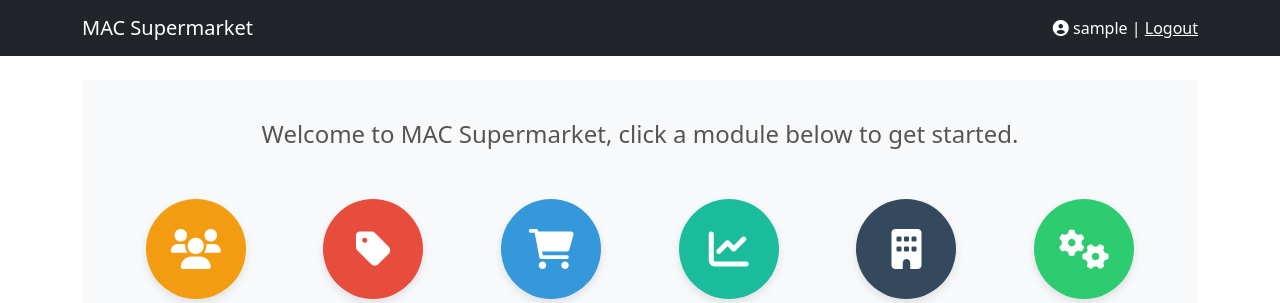
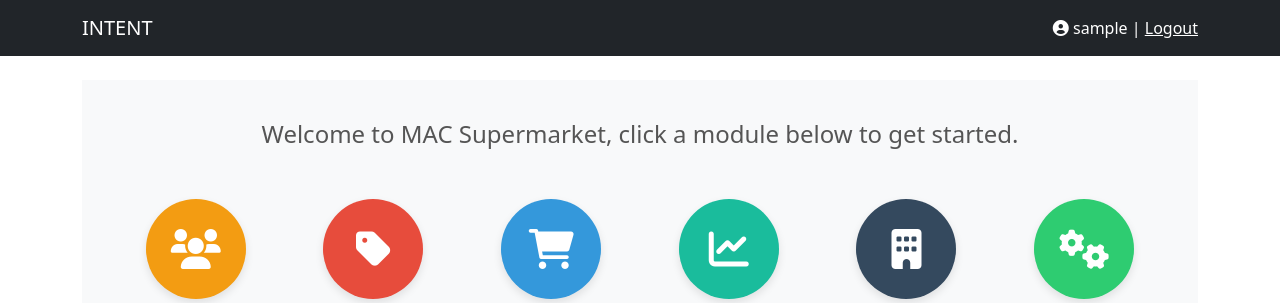
Before and after one commit to Naava-Peledgie/pos, a Django app: page / in a window 1280 px wide. Shown: the top 303 px of the page. Run offline with Django 5.2, Linux system fonts and the light colour scheme; the visitor is signed in with stand-in values (Sample User, id 1); data that the repository does not hold is empty; some libraries are stand-ins or nearby versions.

Commit message:
CHAGED DASHBOARD DISPLAY NAME TO INTENT FORM MAC SUPERMARKET

```diff
--- a/core/templates/core/base.html
+++ b/core/templates/core/base.html
@@ -11,7 +11,7 @@
 <body>
     <nav class="navbar navbar-dark bg-dark mb-4">
         <div class="container">
-            <a class="navbar-brand" href="{% url 'dashboard' %}">MAC Supermarket</a>
+            <a class="navbar-brand" href="{% url 'dashboard' %}">INTENT</a>
             <div class="text-white">
                 <i class="fas fa-user-circle"></i> {{ user.username }} |
                 <a href="/admin/logout/" class="text-white ml-2">Logout</a>
```
